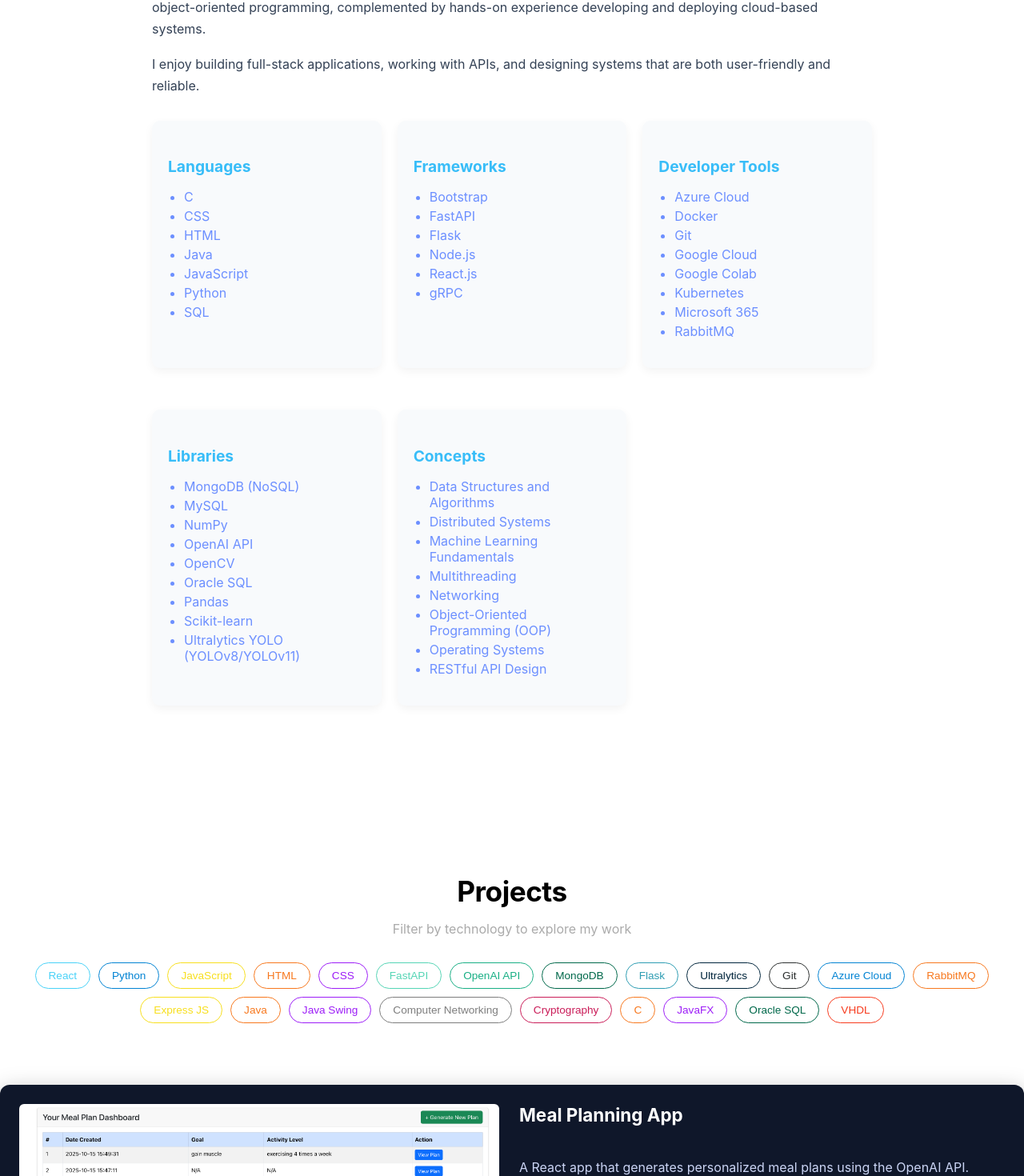
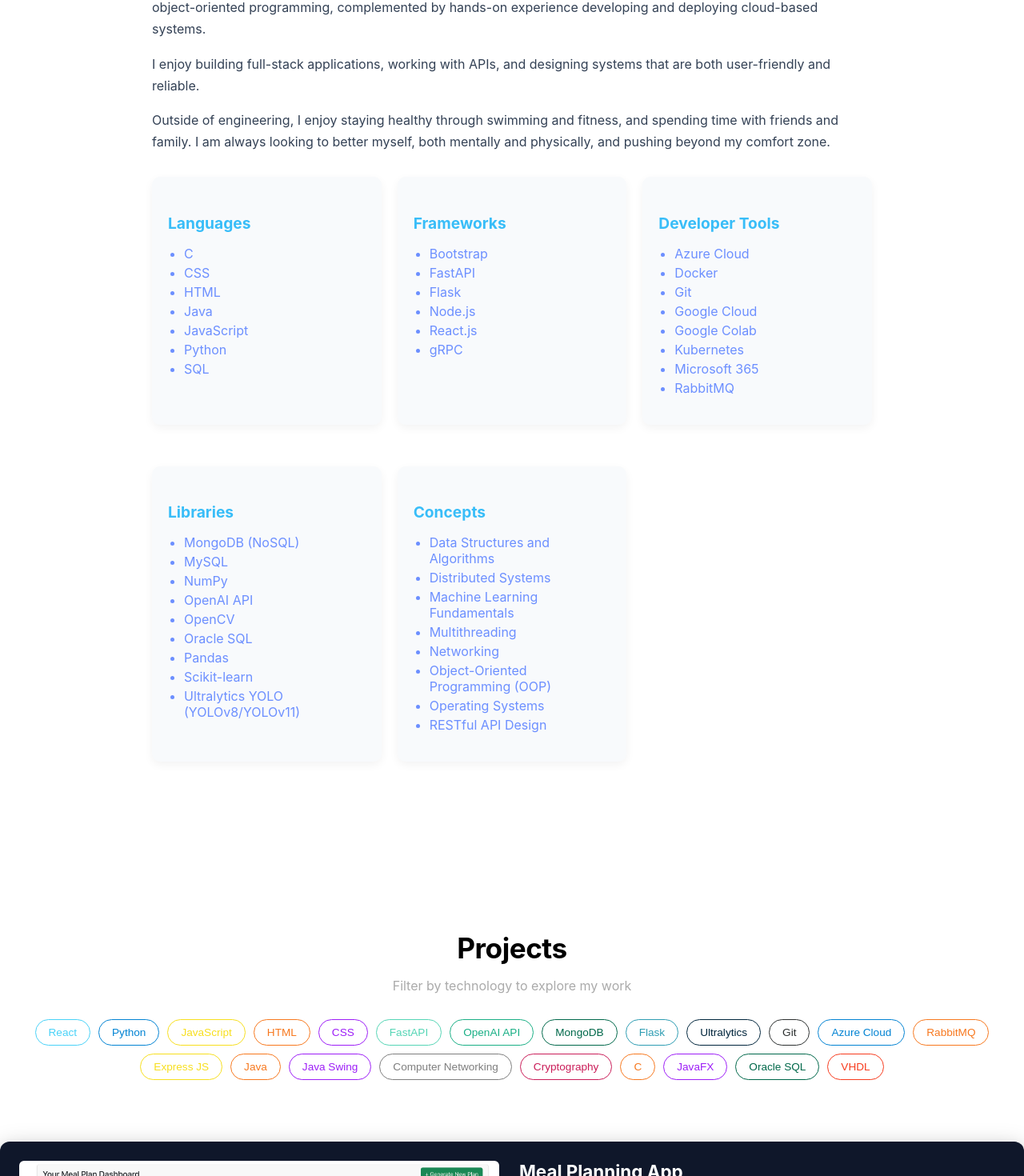
Before and after one commit to marcus-justice31/marcus-justice31.github.io, a React (Create React App) app: page / in a window 1280 px wide. Shown: the part 930-2400 px from the top of the page at 80% size. Built offline with nearby package versions, Linux system fonts and the light colour scheme.

Commit message:
ATM banking details finished

```diff
--- a/src/components/About.js
+++ b/src/components/About.js
@@ -29,6 +29,11 @@
         designing systems that are both user-friendly and reliable.
       </p>
 
+      <p>
+        Outside of engineering, I enjoy staying healthy through swimming and fitness, and spending time with friends and family.
+        I am always looking to better myself, both mentally and physically, and pushing beyond my comfort zone.
+      </p>
+
       <div className="about-highlights">
         {Object.entries(aboutData).map(([category, items]) => (
           <div key={category}>
--- a/src/data/projects.js
+++ b/src/data/projects.js
@@ -14,7 +14,7 @@
   {
     title: "Meal Planning App",
     description:
-      "A React app that generates personalized meal plans using the OpenAI API.",
+      "A React app that generates personalized meal plans based on personal goals, utilizing the OpenAI API.",
     image: mealDashboardImg,
     tags: [
       { name: "React", color: "#49d2f8ff" },
@@ -111,7 +111,7 @@
   {
     title: "Secure ATM Banking System",
     description:
-      "A system which ensures the confidentiality, integrity and authenticity of all transactions between the ATM client and the banking server.",
+      "A Java system which ensures the confidentiality, integrity and authenticity of all transactions between the ATM client and the banking server.",
     image: bankingUI,
     tags: [
       { name: "Java", color: "#f7781eff" },
@@ -121,14 +121,20 @@
     ],
     github: "https://github.com/marcus-justice31/Secure-ATM-Banking-System",
     details: [
-      "fxixx",
+      "Implemented secure ATM transaction procedures involving mutual authentication through RSA, offering confidentiality to messages through AES, and guaranteeing integrity to messages using HMAC",
+      "The system logs audits to monitor and validate transactional action and help create accountability",
+      "The frontend is a simple GUI (using Java Swing) representing the ATM interface for the client",
+      "The server was designed to authenticate the users, processes transactions, and maintains accounts",
+      "Implemented an audit logging module securely logs all transaction activity",
+      "Implemented assistance for secure account management, including password handling, encrypted message exchange, replay attack prevention using timestamps, and cryptographic message authentication codes (MACs)",
+      "The design aims to replicate a multiuser environment, where multiple clients may connect and interact with the server simultaneously"
     ],
   },
 
   {
     title: "Peer-to-Peer Application",
     description:
-      "A Peer-to-Peer (P2P) file-sharing application using socket programming.",
+      "A Peer-to-Peer (P2P) file-sharing application demonstrates the fundamentals of socket programming and the interactions between clients and servers using both UDP and TCP protocols.",
     image: p2p_3peersDownload,
     tags: [
       { name: "C", color: "#f7781eff" },
@@ -136,7 +142,12 @@
     ],
     github: "https://github.com/marcus-justice31/Peer-to-Peer-Application",
     details: [
-      "fxixx",
+      "The system consisted of an index server and multiple peers, with communication facilitated by different PDU types",
+      "The index server facilitates peer registration, content listing, and content deregistration, while peers communicate directly to exchange files",
+      "The system correctly handles content registration and de-registration, ensuring that content is only available for download if it is actively registered by a peer",
+      "The client-server interaction using UDP for communication between peers and the index server was efficient, enabling fast content listing and registration",
+      "TCP was successfully employed for reliable file transfers between peers, ensuring no data loss during the download process",
+      "Error handling was effectively implemented through the use of ERROR packets, which provided feedback in case of issues such as missing content or failed downloads",
     ],
   },
 
```
